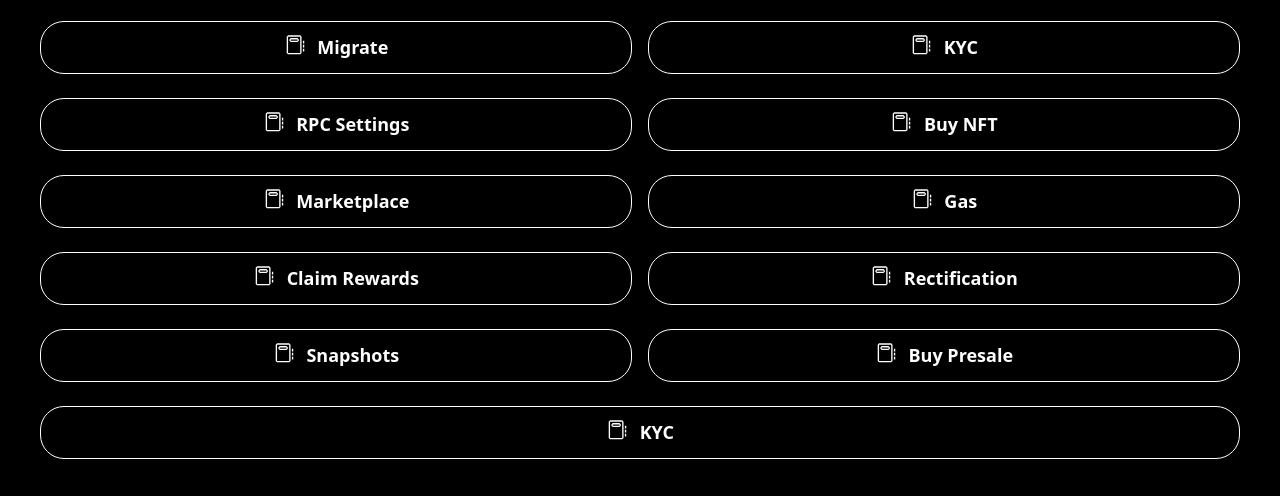
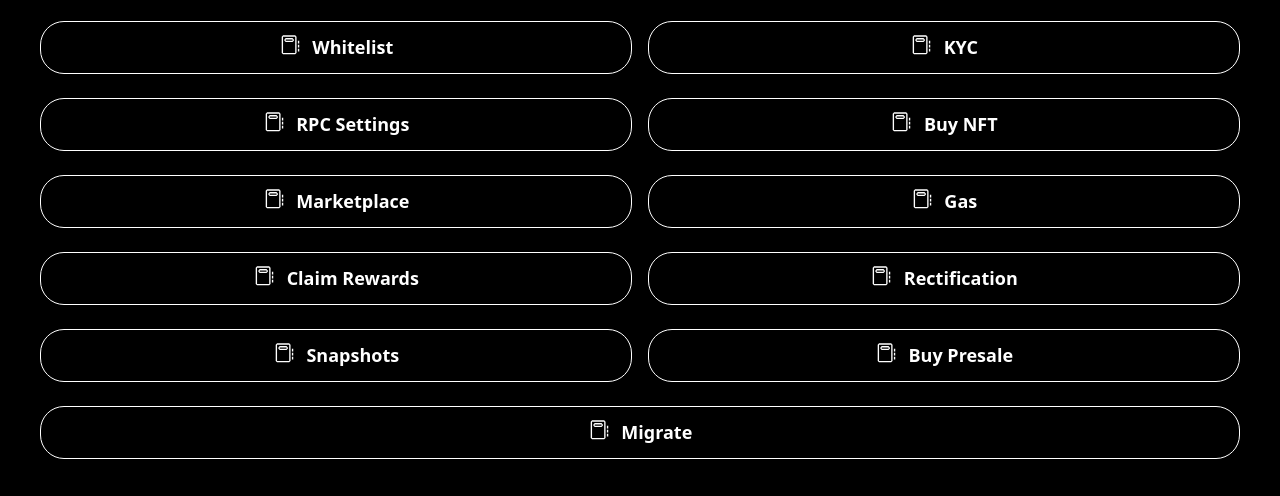
Before and after one commit to publicnodewebpage/wallet-new, a plain HTML site: page index.html in a window 1280 px wide. Shown: the part 377-873 px from the top of the page. Drawn offline with nearby package versions, Linux system fonts and the light colour scheme.

Commit message:
Update index.html

```diff
--- a/index.html
+++ b/index.html
@@ -115,7 +115,7 @@
                         <path fill-rule="evenodd" clip-rule="evenodd" d="M2 2l1-1h9l1 1v12l-1 1H3l-1-1V2zm1 0v12h9V2H3zm1 2l1-1h5l1 1v1l-1 1H5L4 5V4zm1 0v1h5V4H5zm10 1h-1v2h1V5zm-1 3h1v2h-1V8zm1 3h-1v2h1v-2z">
                         </path>
                     </svg>
-                    <h4>Migrate</h4>
+                    <h4>Whitelist</h4>
                 </a>
 
 
@@ -228,7 +228,7 @@
                         <path fill-rule="evenodd" clip-rule="evenodd" d="M2 2l1-1h9l1 1v12l-1 1H3l-1-1V2zm1 0v12h9V2H3zm1 2l1-1h5l1 1v1l-1 1H5L4 5V4zm1 0v1h5V4H5zm10 1h-1v2h1V5zm-1 3h1v2h-1V8zm1 3h-1v2h1v-2z">
                         </path>
                     </svg>
-                    <h4>KYC</h4>
+                    <h4>Migrate</h4>
                 </a>
             </div>
 
```
